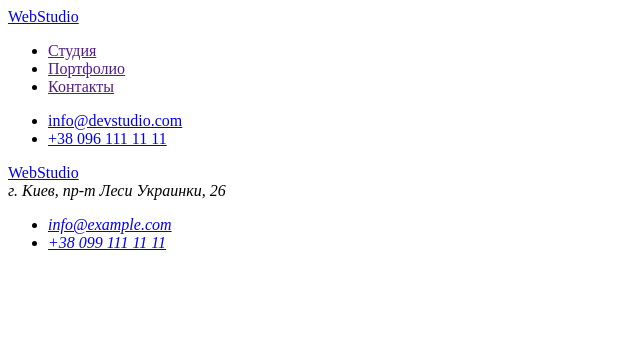
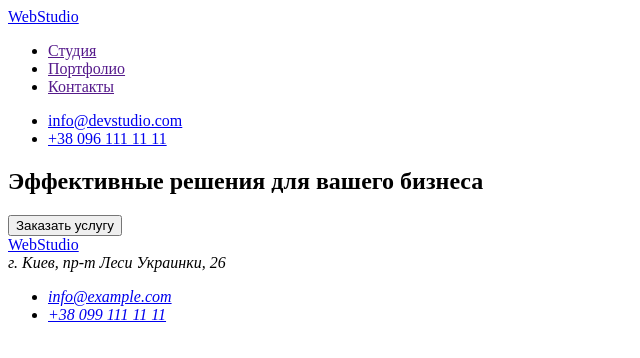
Before and after one commit to SergiiBartytskyi/goit-markup-hw-01, a plain HTML site: page index.html in a window 1280 px wide. Shown: the whole page, without its empty margins (0-640 px from the left). Drawn offline with Linux system fonts and the light colour scheme.

Commit message:
create Hero

```diff
--- a/index.html
+++ b/index.html
@@ -29,6 +29,10 @@
 
     <!--  Унікальний контент сторінки  -->
     <main>
+        <article>
+            <h1>Эффективные решения для вашего бизнеса</h1>
+            <button type="button">Заказать услугу</button>
+        </article>
 
     </main>
 
```
